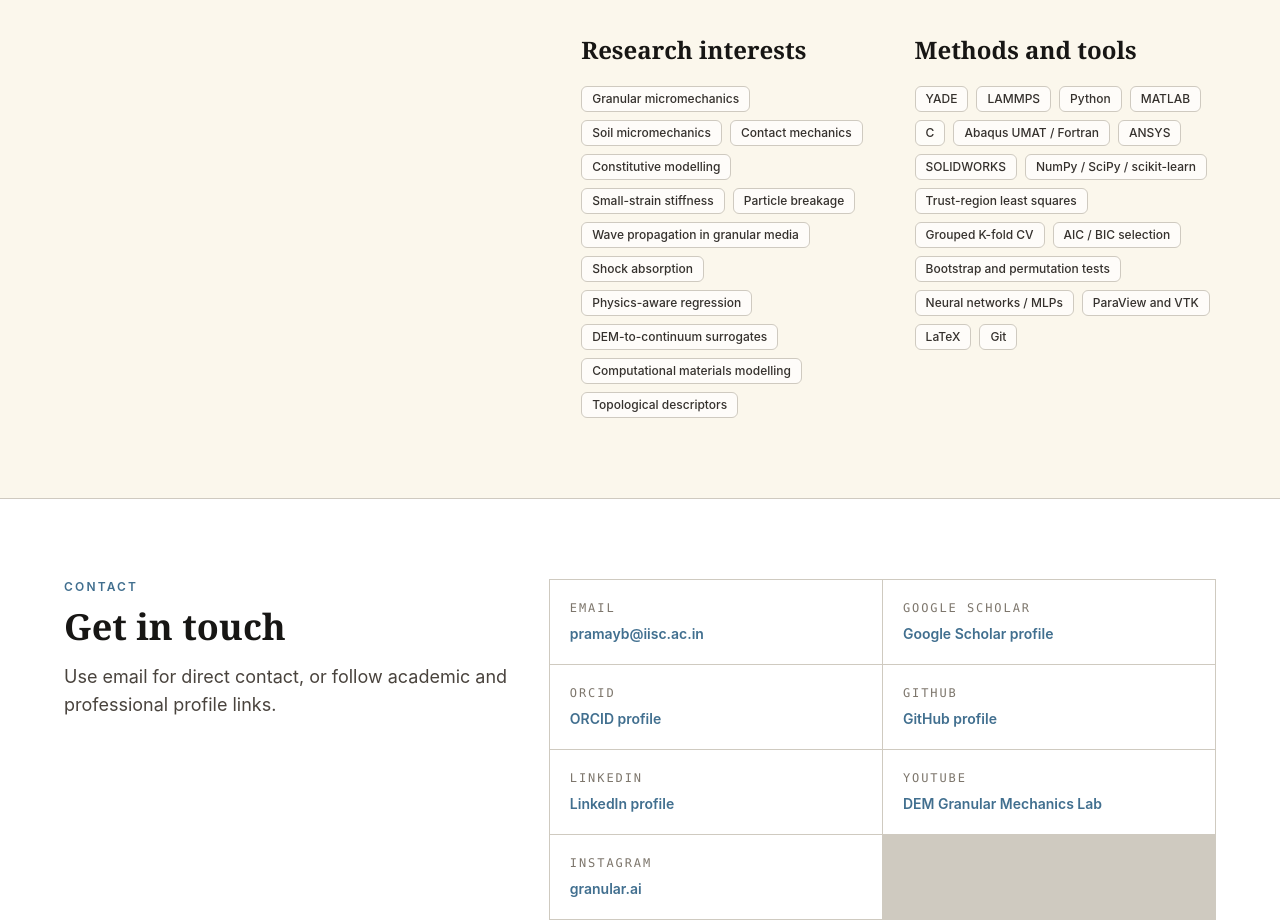
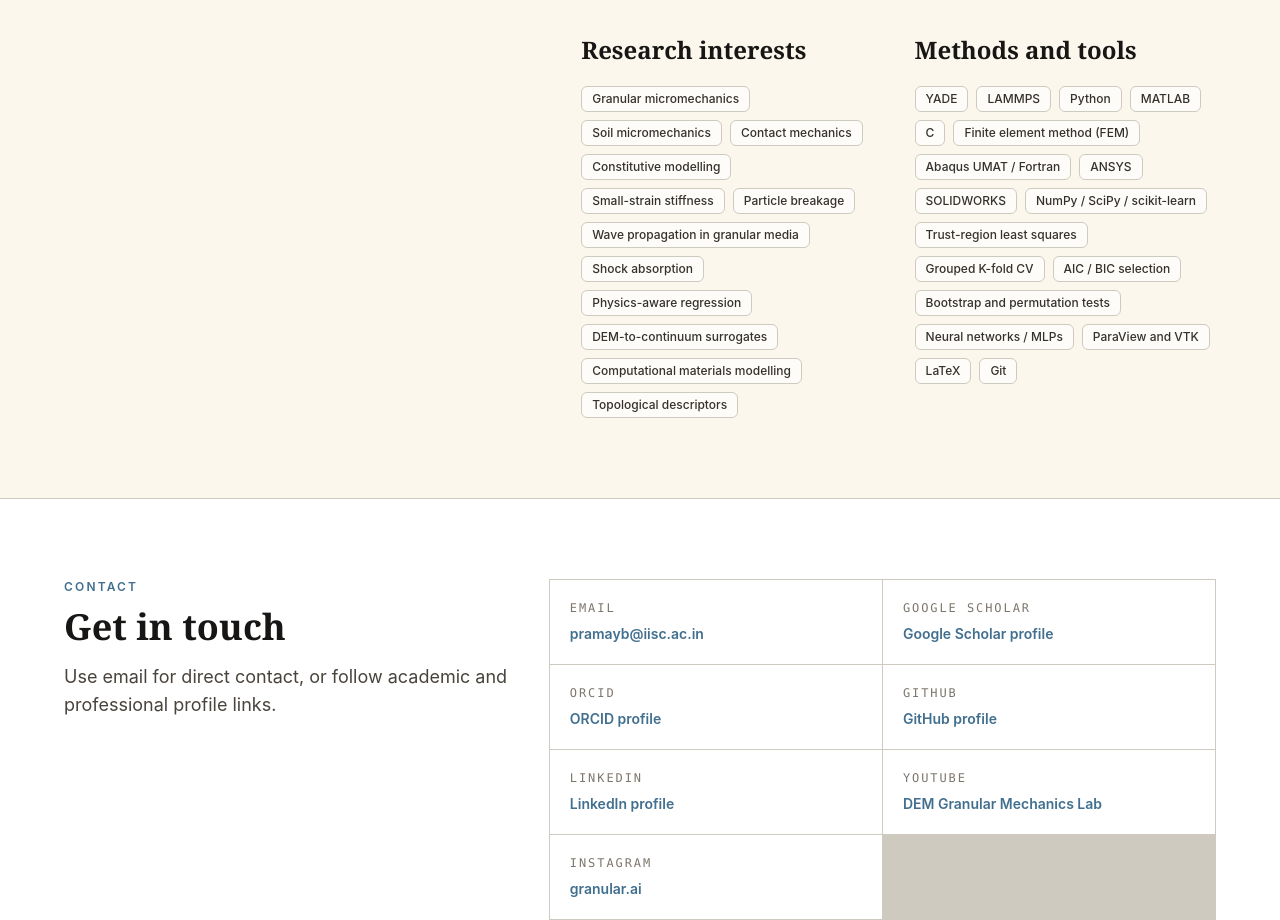
Before and after one commit to pramaybaero-droid/pramaybaero-droid.github.io, a React (Vite) app: page / in a window 1280 px wide. Shown: the part 6860-7780 px from the top of the page. Built offline with nearby package versions, Linux system fonts and the light colour scheme.

Commit message:
Add FEM to website skills

```diff
--- a/src/data/profile.ts
+++ b/src/data/profile.ts
@@ -66,6 +66,7 @@ export const profile = {
     "Python",
     "MATLAB",
     "C",
+    "Finite element method (FEM)",
     "Abaqus UMAT / Fortran",
     "ANSYS",
     "SOLIDWORKS",
```
